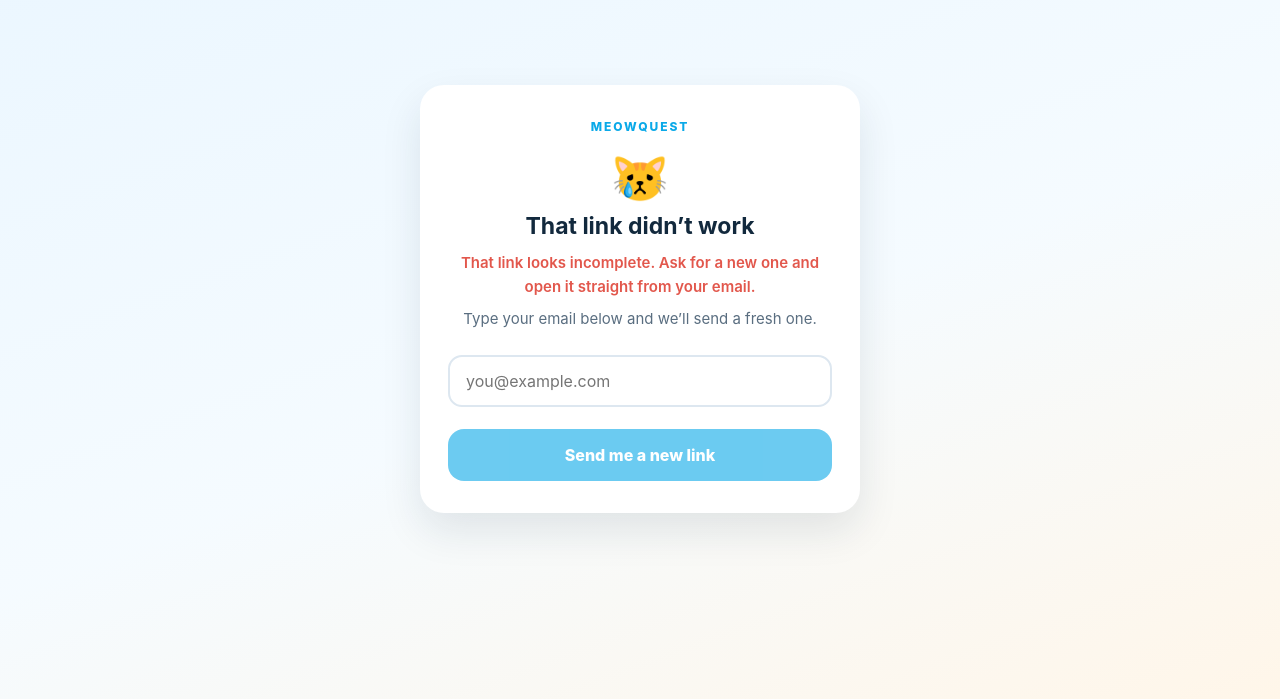
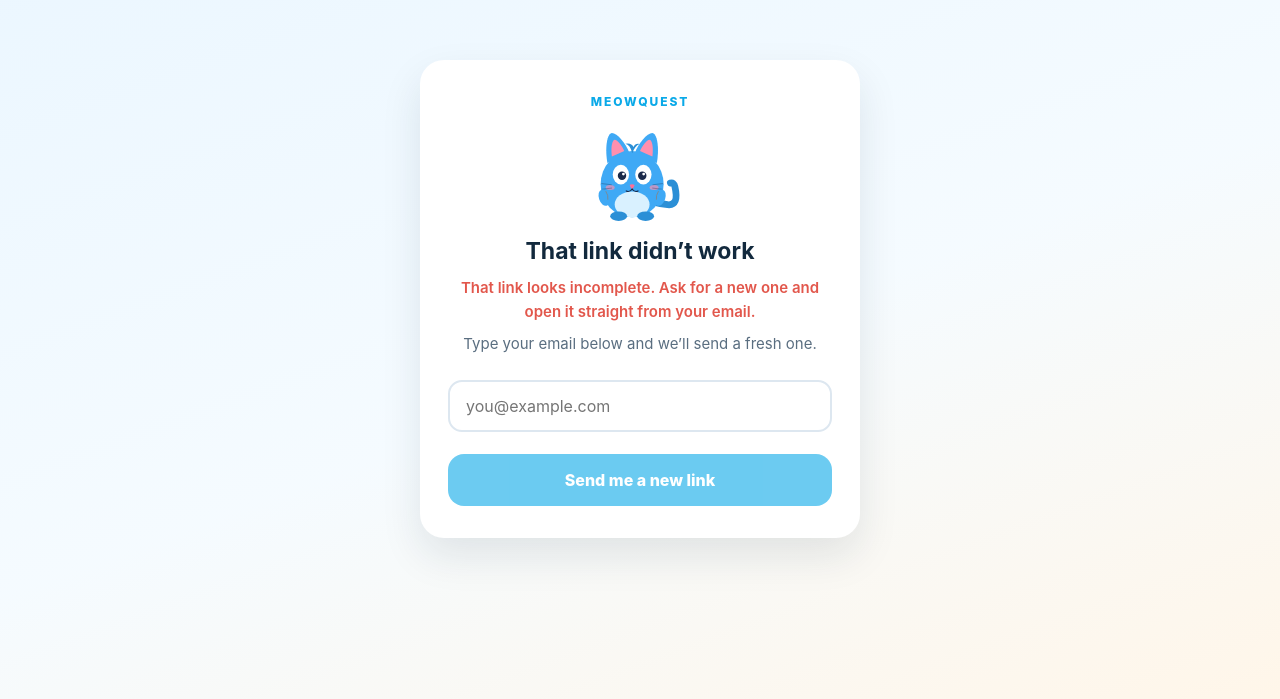
Before and after one commit to BenChu1432/MeowQuest-Web, a Next.js app: page /verify in a window 1280 px wide. Shown: the part 101-800 px from the top of the page. Built offline with nearby package versions, Linux system fonts and the light colour scheme.

Commit message:
Use the Blu mascot on every web page

```diff
--- a/app/globals.css
+++ b/app/globals.css
@@ -48,10 +48,11 @@ body {
     color: var(--brand);
 }
 
-.emoji {
-    font-size: 46px;
-    line-height: 1;
-    margin-bottom: 12px;
+.mascot {
+    display: block;
+    width: 96px;
+    height: 96px;
+    margin: 0 auto 12px;
 }
 
 h1 {
--- a/app/page.tsx
+++ b/app/page.tsx
@@ -9,7 +9,7 @@ export default function HomePage() {
     return (
         <main className="card">
             <p className="brand">MEOWQUEST</p>
-            <div className="emoji">🐱</div>
+            <img className="mascot" src="/mascot.svg" alt="Blu the cat" />
             <h1>Nothing to see here</h1>
             <p>This page is where the links in MeowQuest emails land. Open the link we sent you, or head back to the app.</p>
             <p className="note">
--- a/app/support/page.tsx
+++ b/app/support/page.tsx
@@ -52,16 +52,13 @@ export default function SupportPage() {
     return (
         <main className="card support">
             <p className="brand">MEOWQUEST</p>
-            <div className="emoji">🐱</div>
+            <img className="mascot" src="/mascot.svg" alt="Blu the cat" />
             <h1>MeowMeowQuest support</h1>
             <p className="lead">Need a hand with MeowMeowQuest? We&rsquo;re here to help.</p>
 
             <a className="button" href={`mailto:${SUPPORT_EMAIL}`}>
                 Email us
             </a>
-            <p className="note">
-                Or write to <span className="email">{SUPPORT_EMAIL}</span>. We reply within a day or two.
-            </p>
 
             <section>
                 <h2>Frequently asked questions</h2>
--- a/app/verify/VerifyPanel.tsx
+++ b/app/verify/VerifyPanel.tsx
@@ -86,7 +86,7 @@ export function VerifyPanel({ token }: { token: string | null }) {
     if (status === "done") {
         return (
             <>
-                <div className="emoji">🎉</div>
+                <img className="mascot" src="/mascot.svg" alt="Blu the cat" />
                 <h1>You&rsquo;re all set!</h1>
                 <p>Head back to MeowQuest and sign in — your adventure is waiting.</p>
                 {/* <a className="button" href={APP_SCHEME}>
@@ -102,7 +102,7 @@ export function VerifyPanel({ token }: { token: string | null }) {
     if (status === "resent") {
         return (
             <>
-                <div className="emoji">📬</div>
+                <img className="mascot" src="/mascot.svg" alt="Blu the cat" />
                 <h1>Check your inbox</h1>
                 <p>
                     If <span className="email">{email}</span> needs verifying, a new link is on its way. It is good for 24 hours.
@@ -115,7 +115,7 @@ export function VerifyPanel({ token }: { token: string | null }) {
     if (status === "failed") {
         return (
             <>
-                <div className="emoji">😿</div>
+                <img className="mascot" src="/mascot.svg" alt="Blu the cat" />
                 <h1>That link didn&rsquo;t work</h1>
                 <p className="error">{message}</p>
                 <p>Type your email below and we&rsquo;ll send a fresh one.</p>
@@ -143,7 +143,7 @@ export function VerifyPanel({ token }: { token: string | null }) {
 
     return (
         <>
-            <div className="emoji">✉️</div>
+            <img className="mascot" src="/mascot.svg" alt="Blu the cat" />
             <h1>Verify your email</h1>
             <p>One tap and your MeowQuest account is ready to go.</p>
             <button className="button" type="button" onClick={verify} disabled={busy}>
```
Also changed, not shown: public/mascot.svg (added).
